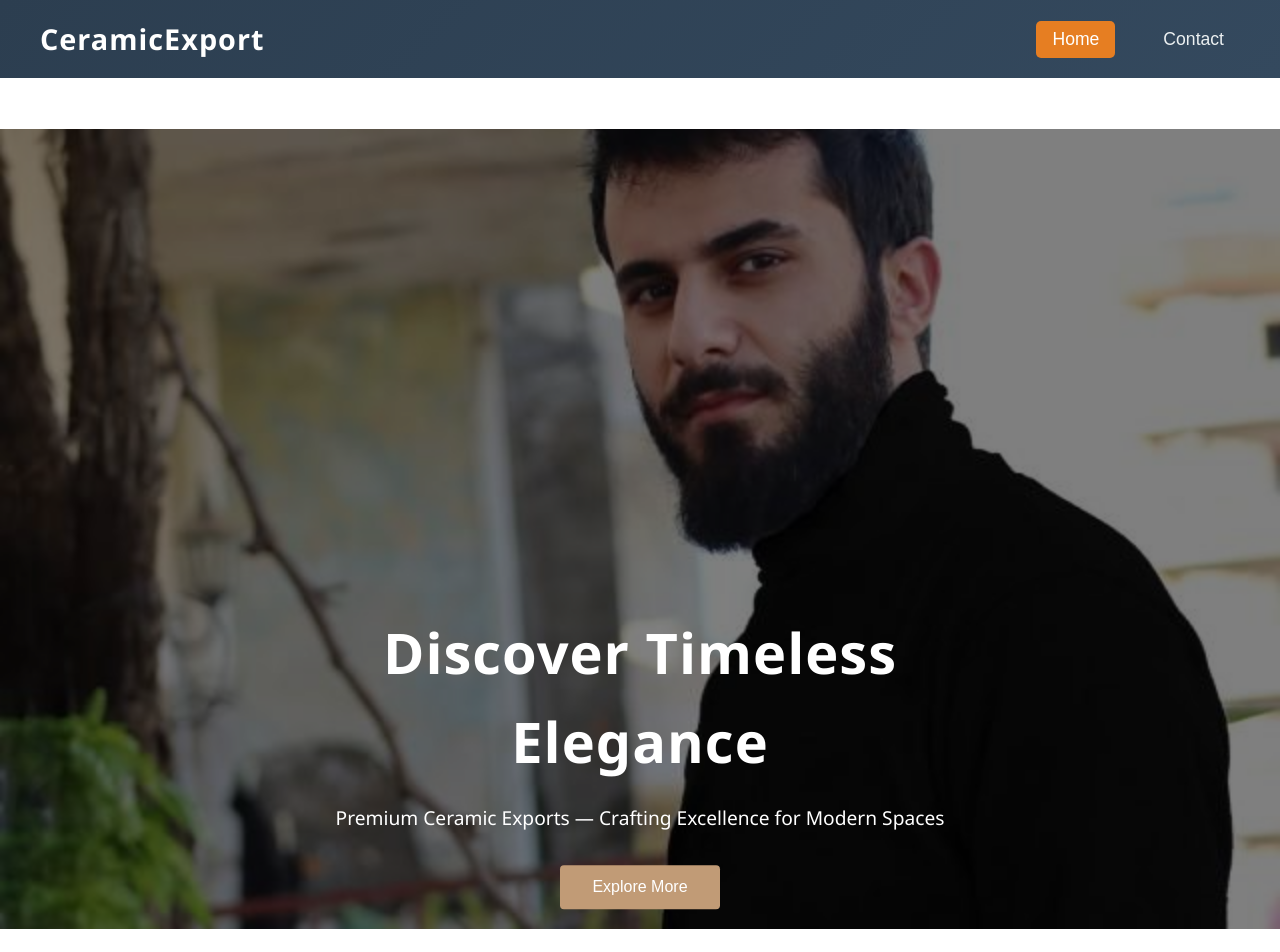
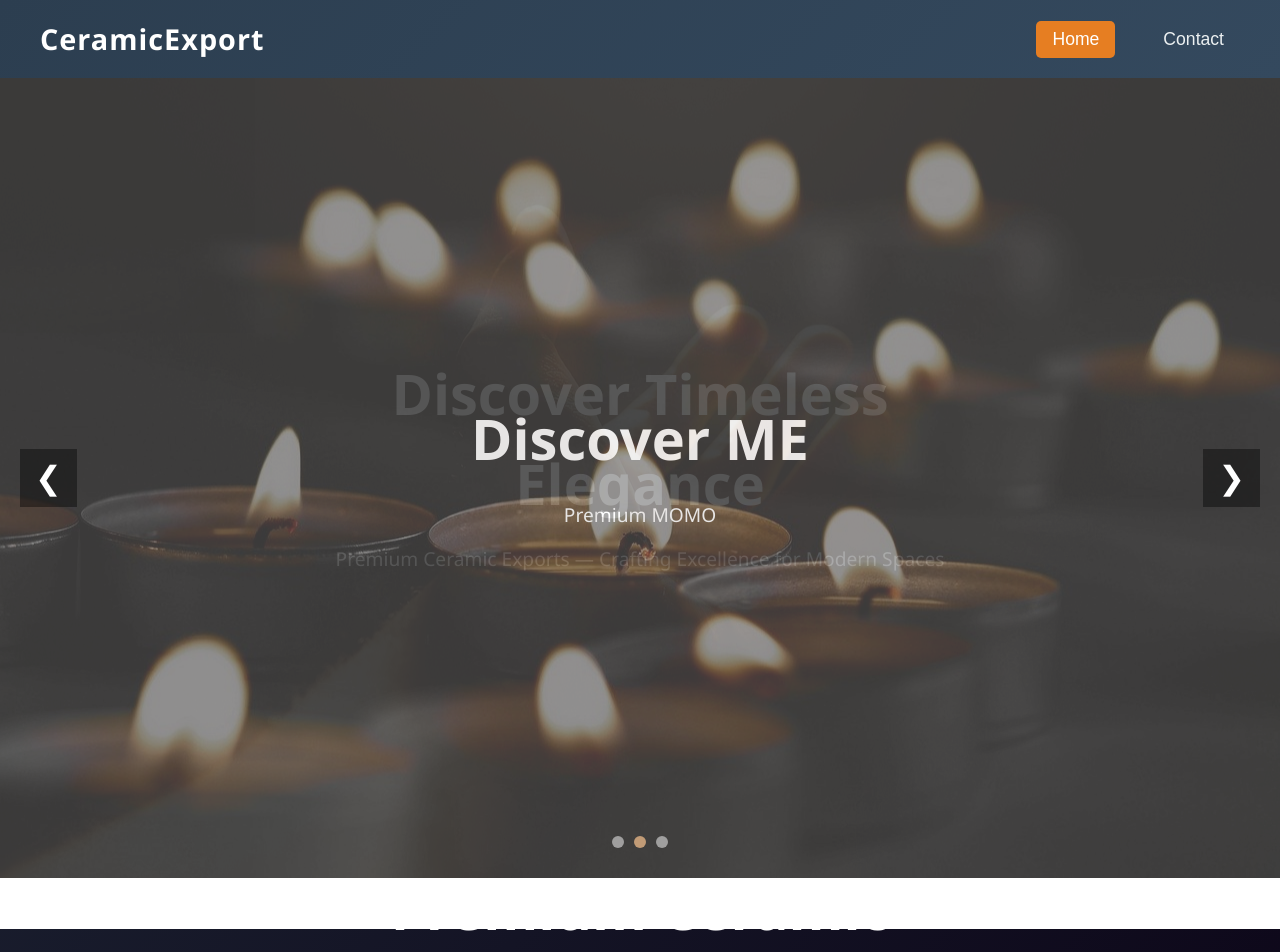
Before and after one commit to haithamhussen33-del/Landing_Page, a React (Vite) app: page / in a window 1280 px wide. Shown: the top 952 px of the page. Built offline with nearby package versions, Linux system fonts and the light colour scheme.

Commit message:
changed hero and carousel changing text with photo

```diff
--- a/src/components/Hero.jsx
+++ /dev/null
@@ -1,25 +0,0 @@
-import React from "react";
-import heroImage from "../assets/images/hero-bg.jpg";
-import "../styles/Hero.css";
-export default function Hero() {
-  return (
-    <section
-      className="hero-section"
-      style={{
-        backgroundImage: `url(${heroImage})`,
-      }}
-    >
-      {/* Overlay داكن فوق الصورة */}
-      <div className="hero-overlay"></div>
-
-      {/* المحتوى النصي */}
-      <div className="hero-content">
-        <h1 className="hero-title">Discover Timeless Elegance</h1>
-        <p className="hero-subtitle">
-          Premium Ceramic Exports — Crafting Excellence for Modern Spaces
-        </p>
-        <button className="hero-btn">Explore More</button>
-      </div>
-    </section>
-  );
-}
--- a/src/components/HeroCarousel.jsx
+++ b/src/components/HeroCarousel.jsx
@@ -6,7 +6,20 @@ import hero2 from "../assets/images/hero2.jpg";
 import hero3 from "../assets/images/hero3.jpg";
 
 const images = [hero1, hero2, hero3];
-
+const talk = [
+  {
+    title: "Discover Timeless Elegance",
+    subtitle: "Premium Ceramic Exports — Crafting Excellence for Modern Spaces",
+  },
+  {
+    title: "Discover ME",
+    subtitle: "Premium MOMO",
+  },
+  {
+    title: "Discover123123123",
+    subtitle: "Premium M12323123",
+  },
+];
 export default function HeroCarousel() {
   const [currentIndex, setCurrentIndex] = useState(0);
 
@@ -36,11 +49,8 @@ export default function HeroCarousel() {
         >
           <div className="hero-overlay"></div>
           <div className="hero-content">
-            <h1 className="hero-title">Discover Timeless Elegance</h1>
-            <p className="hero-subtitle">
-              Premium Ceramic Exports — Crafting Excellence for Modern Spaces
-            </p>
-            <button className="hero-btn">Explore More</button>
+            <h1 className="hero-title">{talk[index].title}</h1>
+            <p className="hero-subtitle">{talk[index].subtitle}</p>
           </div>
         </div>
       ))}
--- a/src/components/Home.jsx
+++ b/src/components/Home.jsx
@@ -4,11 +4,6 @@ import HeroCarousel from "./HeroCarousel";
 export default function Home() {
   return (
     <div className="home">
-      <br></br>
-      <br></br>
-      <Hero />
-      <br></br>
-      <br></br>
       <HeroCarousel />
       <br></br>
       <br></br>
--- a/src/styles/Hero.css
+++ /dev/null
@@ -1,58 +0,0 @@
-.hero-section {
-  position: relative;
-  width: 100%;
-  height: 100vh; /* Full screen height */
-
-  background-size: cover;
-  background-position: center;
-  display: flex;
-  align-items: center;
-  justify-content: center;
-  color: white;
-  overflow: hidden;
-}
-
-.hero-overlay {
-  position: absolute;
-  top: 0;
-  left: 0;
-  width: 100%;
-  height: 100%;
-  background: rgba(0, 0, 0, 0.5); /* طبقة شفافة لتغميق الصورة */
-  z-index: 1;
-}
-
-.hero-content {
-  position: relative;
-  z-index: 2;
-  text-align: center;
-  max-width: 700px;
-  padding: 20px;
-}
-
-.hero-title {
-  font-size: 3rem;
-  font-weight: 700;
-  margin-bottom: 1rem;
-  letter-spacing: 1px;
-}
-
-.hero-subtitle {
-  font-size: 1.2rem;
-  margin-bottom: 2rem;
-}
-
-.hero-btn {
-  background-color: #c19b76;
-  color: white;
-  border: none;
-  padding: 0.8rem 2rem;
-  font-size: 1rem;
-  border-radius: 4px;
-  cursor: pointer;
-  transition: background-color 0.3s;
-}
-
-.hero-btn:hover {
-  background-color: #a67a50;
-}
```
